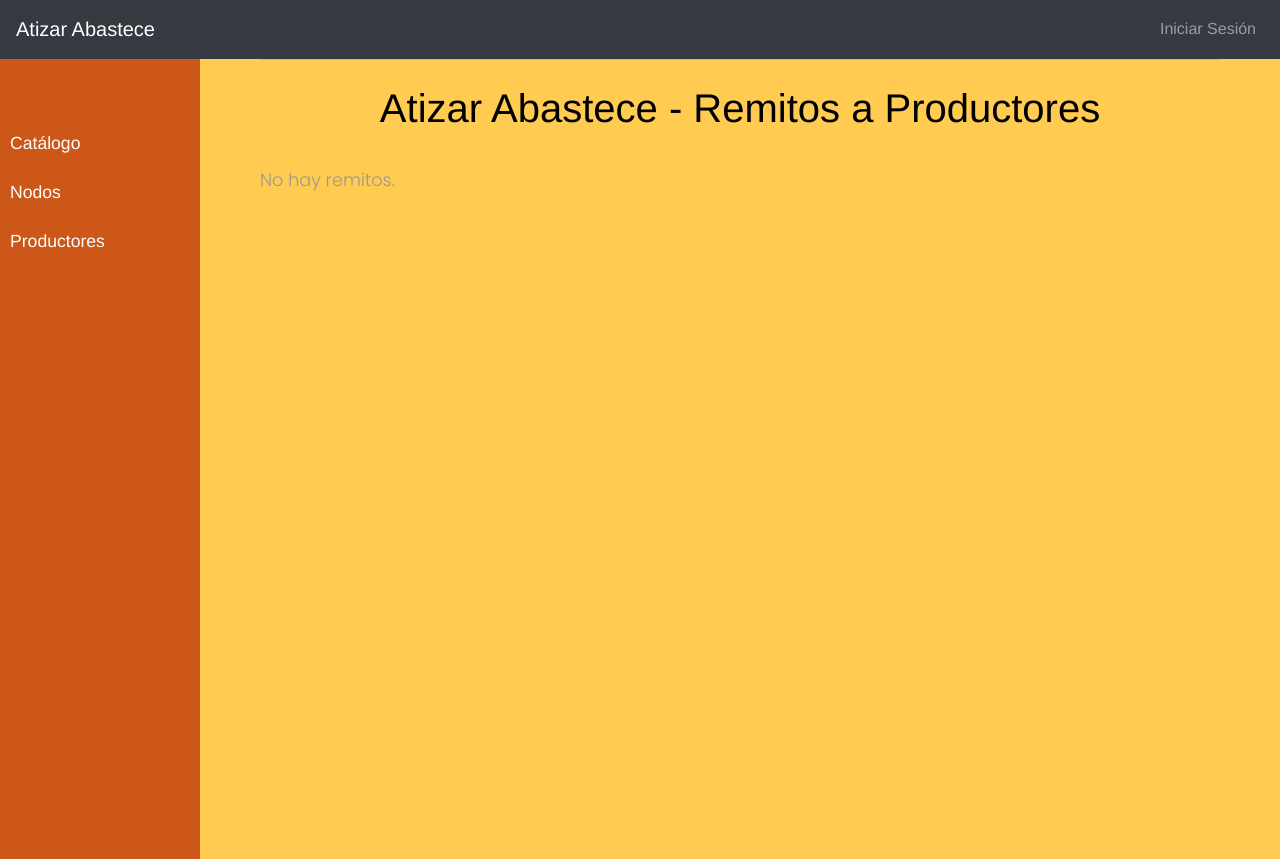
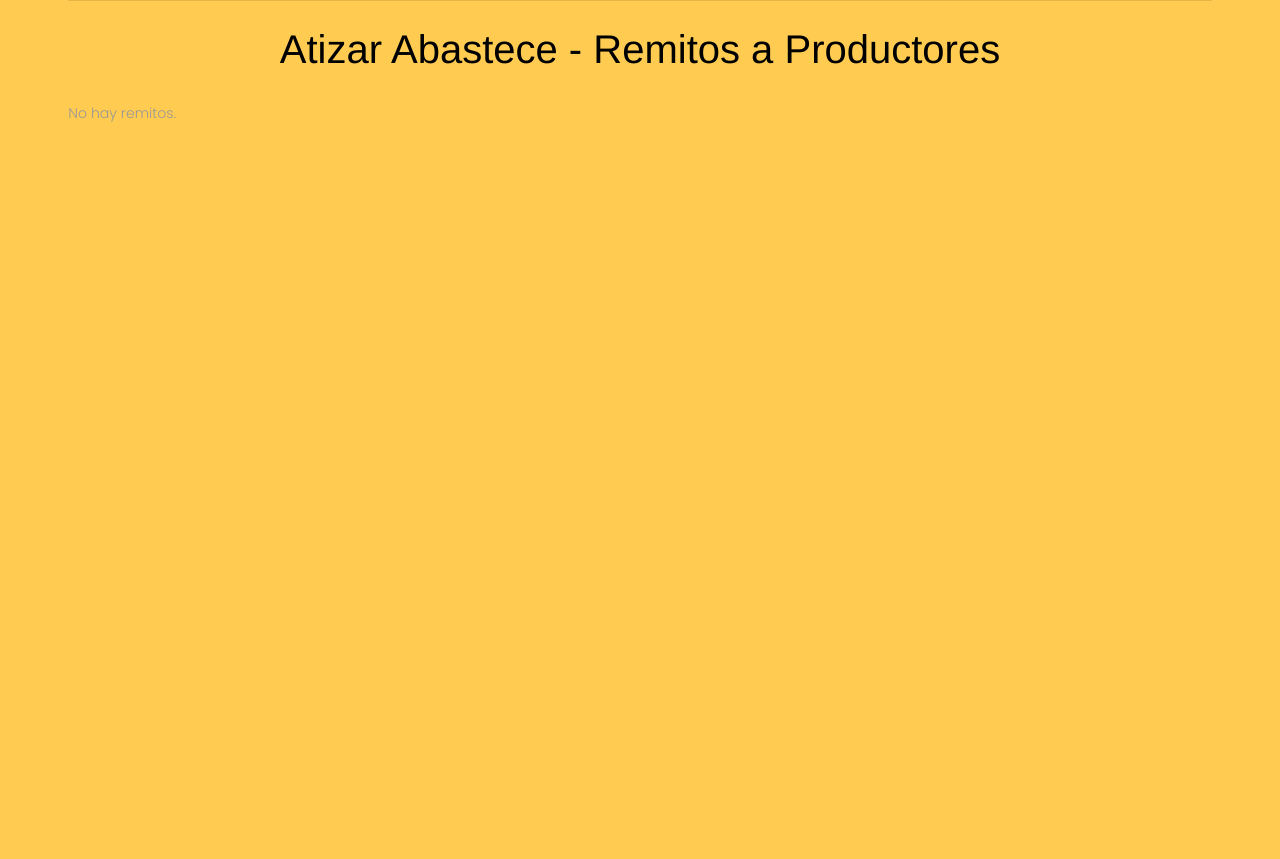
Before and after one commit to lembon/atizar, a Django app: template abastece/templates/abastece/remitos_productores.html in a window 1280 px wide. After the commit the page ends 122 px from the top, so only its background shows below. Run offline with Django 3.2, Linux system fonts and the light colour scheme; the template is opened without the code that fills it, so the values that code supplies are empty; some libraries are stand-ins or nearby versions.

Commit message:
remitos_productores.html extiende de base_pdf.html

```diff
--- a/abastece/templates/abastece/remitos_productores.html
+++ b/abastece/templates/abastece/remitos_productores.html
@@ -1,16 +1,17 @@
-{% extends "abastece/base.html" %}
+{% extends "abastece/base_pdf.html" %}
 {% block title %}Remitos Productores{% endblock %}
 {% block styles %}
 <style>
     @page {
         size: "A4";
-            margin: 1.0cm 1.5cm 3.5cm 1.5cm;
+        margin: 0.5cm 1.0cm 1.0cm 0.5cm;
     }
+
     body {
         width: 100% !important;
         height: 100%;
         color: black;
-            font-size: 100%;
+        font-size: 80%;
         font-family: 'Helvetica', sans-serif;
         line-height: 1.65;
         -webkit-font-smoothing: antialiased;
```
Lines whose indentation alone changed are shown as unchanged.
